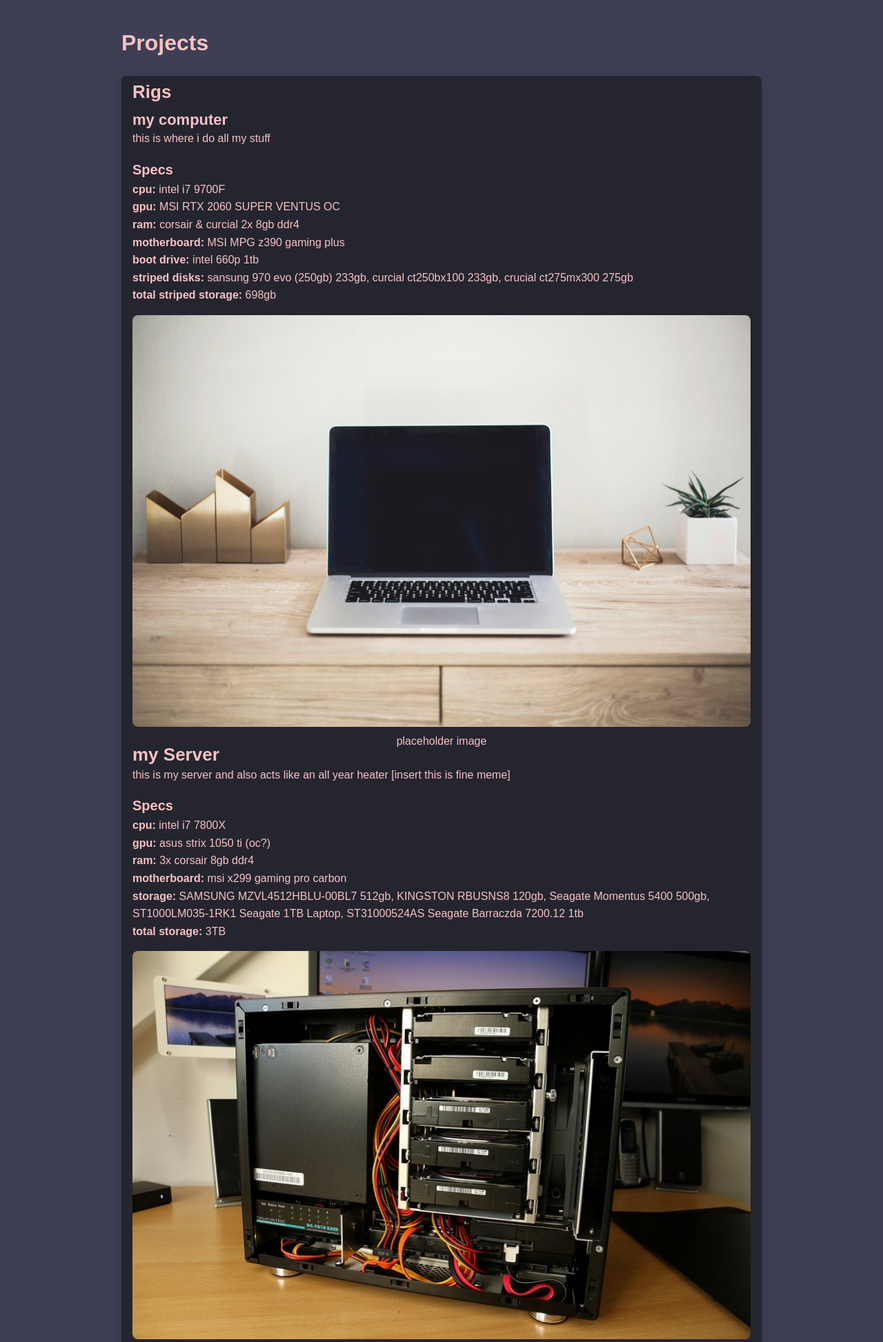
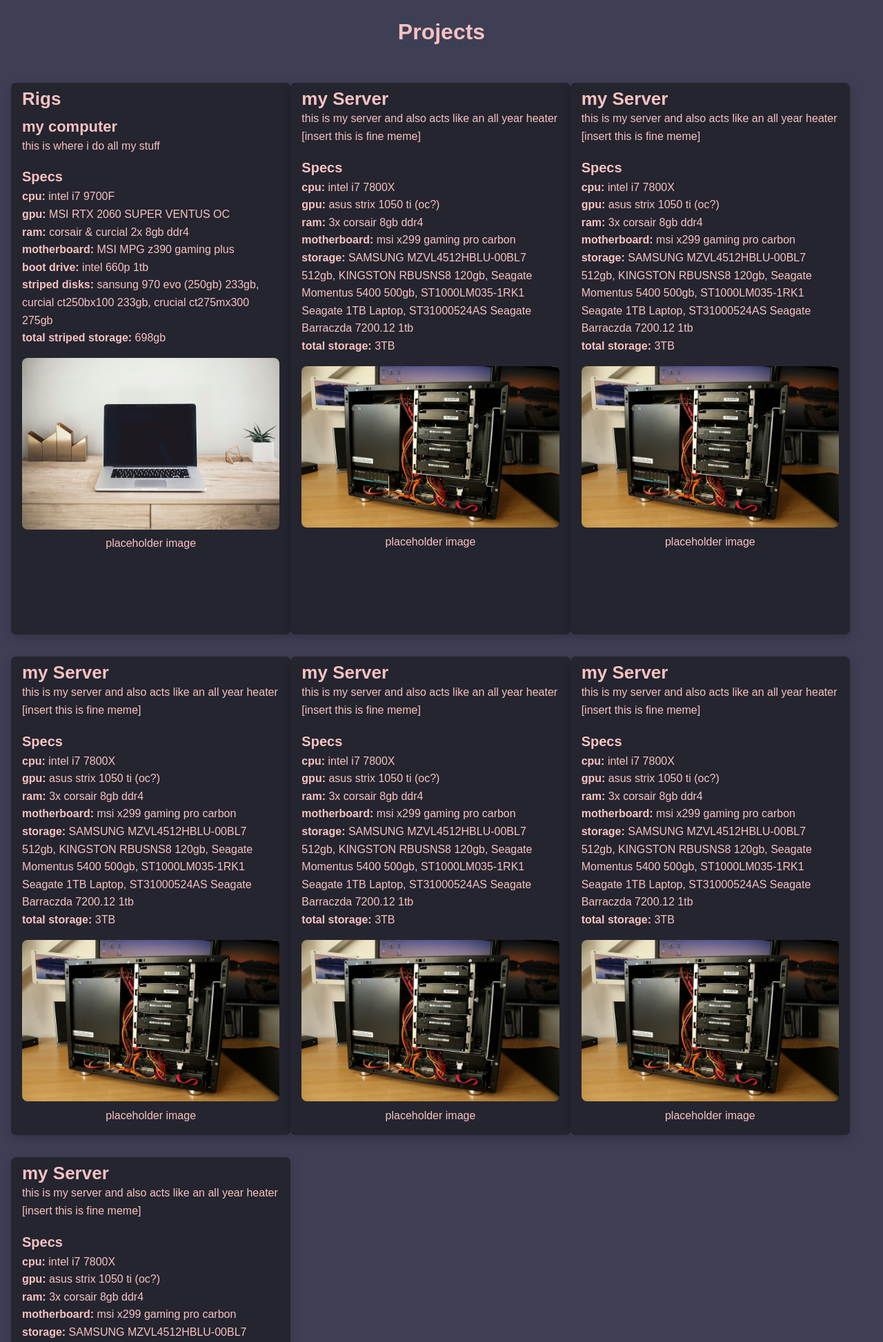
Before and after one commit to novabuster123/website, a Flask app: page /projects in a window 1280 px wide. Shown: the part 91-2037 px from the top of the page at 69% size. Run offline with Flask 3, Linux system fonts and the light colour scheme.

Commit message:
made projects a grid

```diff
--- a/static/styles.css
+++ b/static/styles.css
@@ -1,6 +1,6 @@
-* {
+*{
     box-sizing: border-box;
-}
+  }
 
 html {
     height: 100%;
@@ -54,11 +54,11 @@ nav ul li.active a {
     background-color: #f8c2c2;
 }
 
-main {
+/* main {
     max-width: 960px;
     margin: auto;
     padding: 1rem;
-}
+} */
 
 .card-body {
     padding: 1rem;
@@ -66,10 +66,41 @@ main {
     box-shadow: rgba(0, 0, 0, 0.2) 0px 5px 15px;
     background-color: #24252f;
     color: #f8c2c2;
-    margin-bottom: 2em;
+    font-size: 16px;
+    max-width: 500px;
+    min-width: 400px;
+}
+
+.project-cards {
+    display: grid;
+    grid-template-columns: repeat(3, 1fr);
+    grid-template-rows: repeat(1, 100vh);
+    justify-items: center;
+    max-width: calc(100vw - 2rem);
+    margin-top: 2rem;
+    padding: 1rem;
+    row-gap: 2rem;
+    padding-bottom: 5rem;
+}
+
+
+.project-cards .card {
+    width: 18rem;
+}
+
+.project-cards .card img {
+    height: 10rem;
+    border-radius: 0.5rem;
+}
+
+
+.headline {
+    text-align: center;
+    padding-bottom: -1rem;
 }
 
 footer {
+    display: grid;
     padding: 1rem;
     text-align: center;
     position: absolute;
@@ -78,7 +109,3 @@ footer {
     bottom: 0;
     border-top: 1px solid #f8c2c2;
 }
-
-/* .project-card {
-    display: grid;
-} */
--- a/templates/projects.html
+++ b/templates/projects.html
@@ -3,8 +3,10 @@
 {% block title %}Projects{% endblock %}
 
 {% block content %}
-<h1>Projects</h1>
-<div class="project-card">
+
+
+<h1 class="headline">Projects</h1>
+<div class="project-cards">
   <div class="card-body">
     <h4 class="card-title" style="font-size:26px; margin-top: -0.5em;">Rigs</h4>
     <h4 class="card-title" style="font-size:22px; margin-top: -1.5em;">my computer</h4>
@@ -20,7 +22,8 @@
     </p>
     <img class="pc-image" src="{{ url_for('static', filename='computer.jpg') }}" alt="Project Image" width="100%" height="auto" style="border-radius: 8px;">
     <div style="text-align: center;">placeholder image</div>
-
+  </div>
+  <div class="card-body">
     <h4 class="card-title" style="font-size:26px; margin-top: -0.5em;">my Server</h4>
     <p class="card-text" style="margin-top: -2.5em;">this is my server and also acts like an all year heater [insert this is fine meme] </p>
     <p> <b style="font-size: 20px;">Specs</b> <br>
@@ -34,6 +37,77 @@
     <img class="pc-image" src="{{ url_for('static', filename='home_server.jpg') }}" alt="Project Image" width="100%" height="auto" style="border-radius: 8px;">
     <div style="text-align: center;">placeholder image</div>
   </div>
-</div>
+  <div class="card-body">
+    <h4 class="card-title" style="font-size:26px; margin-top: -0.5em;">my Server</h4>
+    <p class="card-text" style="margin-top: -2.5em;">this is my server and also acts like an all year heater [insert this is fine meme] </p>
+    <p> <b style="font-size: 20px;">Specs</b> <br>
+    <b>cpu:</b> intel i7 7800X <br>
+    <b>gpu:</b> asus strix 1050 ti (oc?) <br>
+    <b>ram:</b> 3x corsair 8gb ddr4 <br>
+    <b>motherboard: </b> msi x299 gaming pro carbon <br>
+    <b>storage: </b> SAMSUNG MZVL4512HBLU-00BL7 512gb, KINGSTON RBUSNS8 120gb, Seagate Momentus 5400 500gb, ST1000LM035-1RK1 Seagate 1TB Laptop, ST31000524AS Seagate Barraczda 7200.12 1tb <br>
+    <b>total storage: </b> 3TB
+    </p>
+    <img class="pc-image" src="{{ url_for('static', filename='home_server.jpg') }}" alt="Project Image" width="100%" height="auto" style="border-radius: 8px;">
+    <div style="text-align: center;">placeholder image</div>
+  </div>
+  <div class="card-body">
+    <h4 class="card-title" style="font-size:26px; margin-top: -0.5em;">my Server</h4>
+    <p class="card-text" style="margin-top: -2.5em;">this is my server and also acts like an all year heater [insert this is fine meme] </p>
+    <p> <b style="font-size: 20px;">Specs</b> <br>
+    <b>cpu:</b> intel i7 7800X <br>
+    <b>gpu:</b> asus strix 1050 ti (oc?) <br>
+    <b>ram:</b> 3x corsair 8gb ddr4 <br>
+    <b>motherboard: </b> msi x299 gaming pro carbon <br>
+    <b>storage: </b> SAMSUNG MZVL4512HBLU-00BL7 512gb, KINGSTON RBUSNS8 120gb, Seagate Momentus 5400 500gb, ST1000LM035-1RK1 Seagate 1TB Laptop, ST31000524AS Seagate Barraczda 7200.12 1tb <br>
+    <b>total storage: </b> 3TB
+    </p>
+    <img class="pc-image" src="{{ url_for('static', filename='home_server.jpg') }}" alt="Project Image" width="100%" height="auto" style="border-radius: 8px;">
+    <div style="text-align: center;">placeholder image</div>
+  </div>
+  <div class="card-body">
+    <h4 class="card-title" style="font-size:26px; margin-top: -0.5em;">my Server</h4>
+    <p class="card-text" style="margin-top: -2.5em;">this is my server and also acts like an all year heater [insert this is fine meme] </p>
+    <p> <b style="font-size: 20px;">Specs</b> <br>
+    <b>cpu:</b> intel i7 7800X <br>
+    <b>gpu:</b> asus strix 1050 ti (oc?) <br>
+    <b>ram:</b> 3x corsair 8gb ddr4 <br>
+    <b>motherboard: </b> msi x299 gaming pro carbon <br>
+    <b>storage: </b> SAMSUNG MZVL4512HBLU-00BL7 512gb, KINGSTON RBUSNS8 120gb, Seagate Momentus 5400 500gb, ST1000LM035-1RK1 Seagate 1TB Laptop, ST31000524AS Seagate Barraczda 7200.12 1tb <br>
+    <b>total storage: </b> 3TB
+    </p>
+    <img class="pc-image" src="{{ url_for('static', filename='home_server.jpg') }}" alt="Project Image" width="100%" height="auto" style="border-radius: 8px;">
+    <div style="text-align: center;">placeholder image</div>
+  </div>
+  <div class="card-body">
+    <h4 class="card-title" style="font-size:26px; margin-top: -0.5em;">my Server</h4>
+    <p class="card-text" style="margin-top: -2.5em;">this is my server and also acts like an all year heater [insert this is fine meme] </p>
+    <p> <b style="font-size: 20px;">Specs</b> <br>
+    <b>cpu:</b> intel i7 7800X <br>
+    <b>gpu:</b> asus strix 1050 ti (oc?) <br>
+    <b>ram:</b> 3x corsair 8gb ddr4 <br>
+    <b>motherboard: </b> msi x299 gaming pro carbon <br>
+    <b>storage: </b> SAMSUNG MZVL4512HBLU-00BL7 512gb, KINGSTON RBUSNS8 120gb, Seagate Momentus 5400 500gb, ST1000LM035-1RK1 Seagate 1TB Laptop, ST31000524AS Seagate Barraczda 7200.12 1tb <br>
+    <b>total storage: </b> 3TB
+    </p>
+    <img class="pc-image" src="{{ url_for('static', filename='home_server.jpg') }}" alt="Project Image" width="100%" height="auto" style="border-radius: 8px;">
+    <div style="text-align: center;">placeholder image</div>
+  </div>
+  <div class="card-body">
+    <h4 class="card-title" style="font-size:26px; margin-top: -0.5em;">my Server</h4>
+    <p class="card-text" style="margin-top: -2.5em;">this is my server and also acts like an all year heater [insert this is fine meme] </p>
+    <p> <b style="font-size: 20px;">Specs</b> <br>
+    <b>cpu:</b> intel i7 7800X <br>
+    <b>gpu:</b> asus strix 1050 ti (oc?) <br>
+    <b>ram:</b> 3x corsair 8gb ddr4 <br>
+    <b>motherboard: </b> msi x299 gaming pro carbon <br>
+    <b>storage: </b> SAMSUNG MZVL4512HBLU-00BL7 512gb, KINGSTON RBUSNS8 120gb, Seagate Momentus 5400 500gb, ST1000LM035-1RK1 Seagate 1TB Laptop, ST31000524AS Seagate Barraczda 7200.12 1tb <br>
+    <b>total storage: </b> 3TB
+    </p>
+    <img class="pc-image" src="{{ url_for('static', filename='home_server.jpg') }}" alt="Project Image" width="100%" height="auto" style="border-radius: 8px;">
+    <div style="text-align: center;">placeholder image</div>
+  </div>
+
+
 
 {% endblock %}
```
